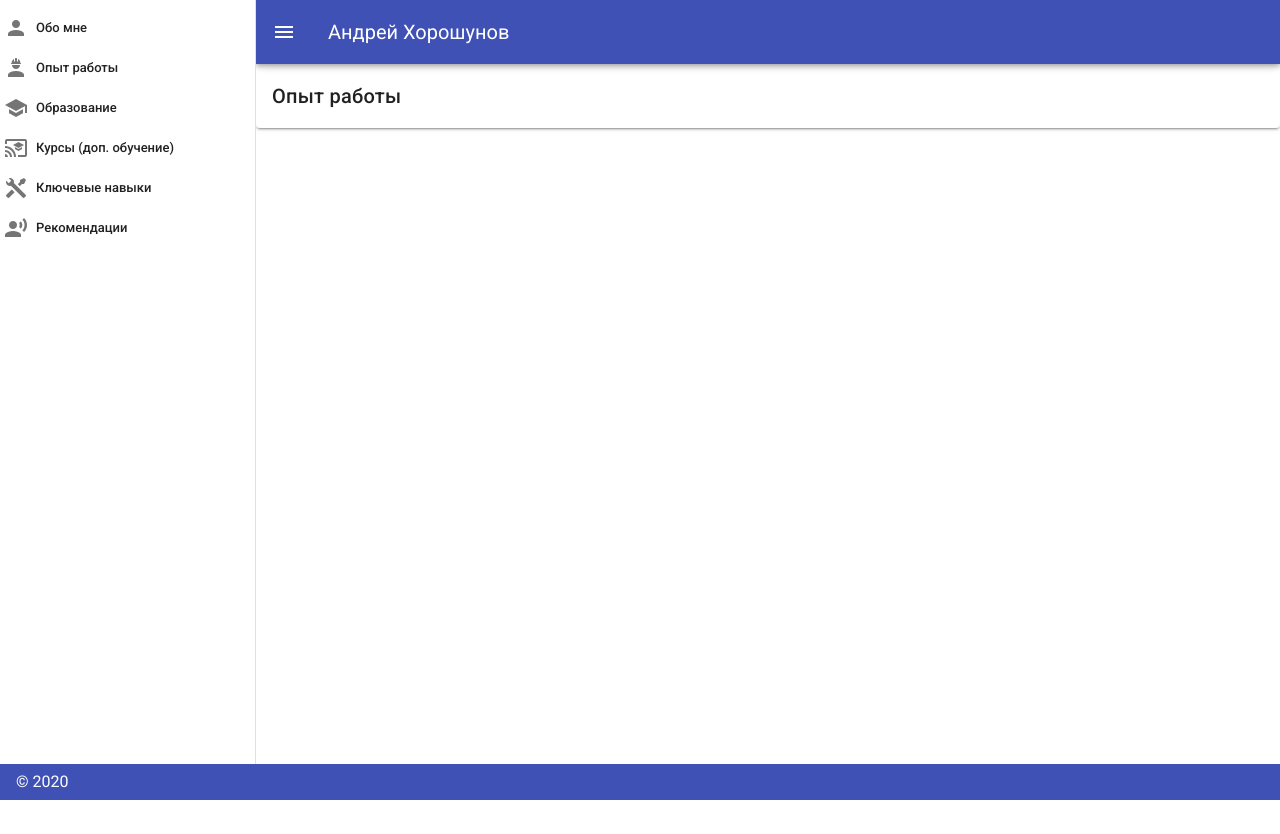
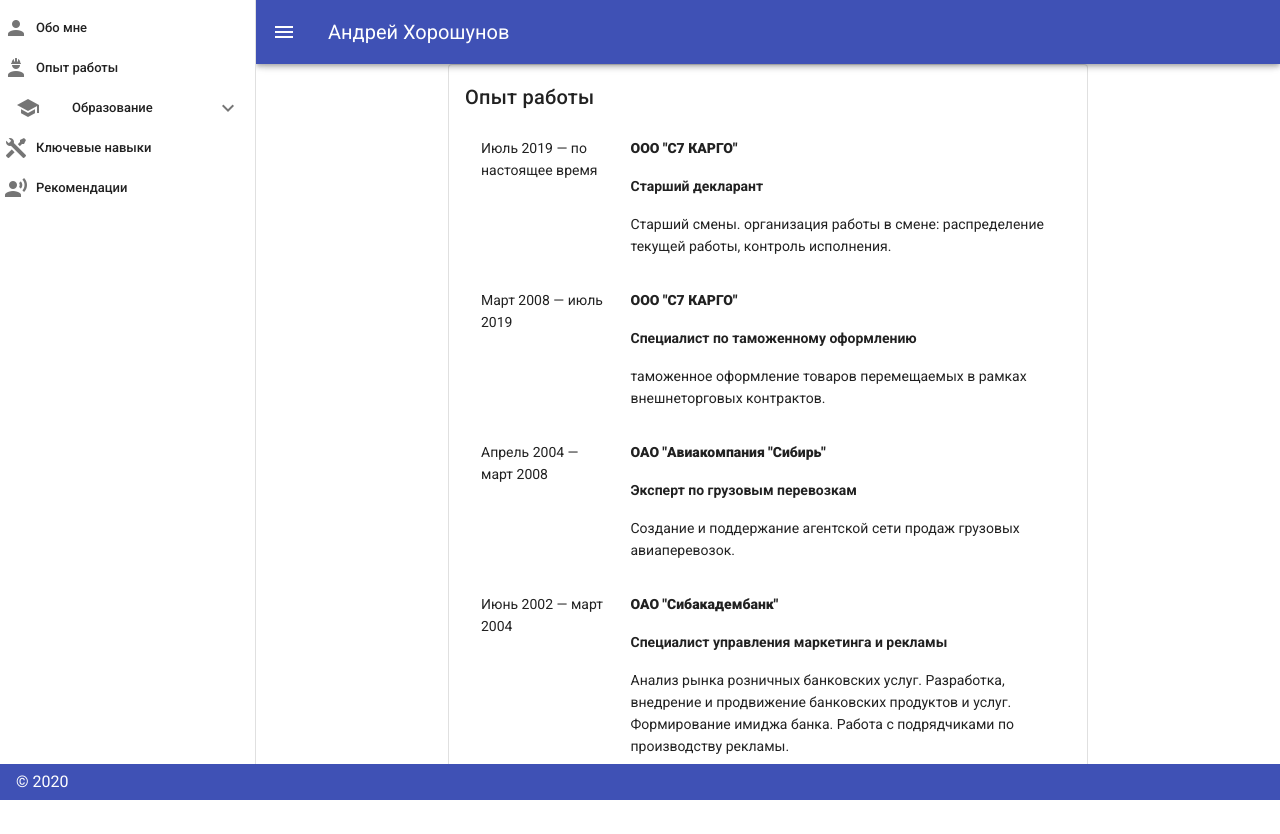
Before and after one commit to kh11884/resume, a Vue app: page /experience in a window 1280 px wide. Before the commit the page ends 800 px from the top, so only its background shows below. Built offline with nearby package versions, Linux system fonts and the light colour scheme.

Commit message:
Добавлен шаблон карточки со списком (опыт работы) на фронте.

```diff
--- a/src/App.vue
+++ b/src/App.vue
@@ -32,37 +32,46 @@
           </div>
         </v-list-item>
 
+        <v-list-group
+          prepend-icon="mdi-school"
+          no-action
+        >
+          <template v-slot:activator>
+            <v-list-item-title>Образование</v-list-item-title>
+          </template>
+
             <v-list-item link>
               <div>
                 <router-link tag="div" to="/study">
                   <v-row>
                     <v-icon>mdi-school</v-icon>
                     <v-list-item-content class="ml-2">
-                  <v-list-item-title>Образование</v-list-item-title>
+                      <v-list-item-title>Высшее образование</v-list-item-title>
                     </v-list-item-content>
                   </v-row>
                 </router-link>
               </div>
             </v-list-item>
 
-        <v-list-item>
+            <v-list-item link>
               <div>
                 <router-link tag="div" to="/additionalEducation">
                   <v-list-item-action>
                     <v-row>
                       <v-icon>mdi-cast-education</v-icon>
                       <v-list-item-content class="ml-2">
-                    <v-list-item-title>Курсы (доп. обучение)</v-list-item-title>
+                        <v-list-item-title>Доп.обучение</v-list-item-title>
                       </v-list-item-content>
                     </v-row>
                   </v-list-item-action>
                 </router-link>
               </div>
             </v-list-item>
+        </v-list-group>
 
         <v-list-item link>
           <div>
-            <router-link tag="div" to="/Skills">
+            <router-link tag="div" to="/skills">
               <v-list-item-action>
                 <v-row>
                   <v-icon>mdi-tools</v-icon>
@@ -75,7 +84,7 @@
           </div>
         </v-list-item>
 
-        <v-list-item>
+        <v-list-item link>
           <div>
             <router-link tag="div" to="/recommendations">
               <v-list-item-action>
@@ -127,5 +136,5 @@
     data: () => ({
       drawer: null,
     }),
-  };
+  }
 </script>
--- a/src/views/Experience.vue
+++ b/src/views/Experience.vue
@@ -1,12 +1,79 @@
 <template>
-    <v-card>
-      <v-card-title>Опыт работы</v-card-title>
-    </v-card>
+  <v-card
+    class="mx-auto"
+    max-width="640"
+    outlined>
+    <v-card-title>Опыт работы</v-card-title>
+    <v-card-text>
+      <v-list v-for="row in rows">
+        <v-list-item>
+          <v-row>
+            <v-col cols="3">{{row.date}}</v-col>
+            <v-col>
+              <p class="font-weight-black">{{row.place}}</p>
+              <p class="font-weight-bold">{{row.position}}</p>
+              <p>{{row.responsibility}}</p>
+            </v-col>
+          </v-row>
+        </v-list-item>
+      </v-list>
+    </v-card-text>
+  </v-card>
 </template>
 
 <script>
   export default {
-    name: 'Experience'
+    name: 'Experience',
+    data () {
+      return {
+        rows: [
+          {
+            date: 'Июль 2019 — по настоящее время',
+            place: 'ООО "С7 КАРГО"',
+            position: 'Старший декларант',
+            responsibility: 'Старший смены. организация работы в смене: распределение текущей работы, контроль исполнения.'
+          },
+          {
+            date: 'Март 2008 — июль 2019',
+            place: 'ООО "С7 КАРГО"',
+            position: 'Специалист по таможенному оформлению',
+            responsibility: 'таможенное оформление товаров перемещаемых в рамках внешнеторговых контрактов.'
+          },
+          {
+            date: 'Апрель 2004 — март 2008',
+            place: 'ОАО "Авиакомпания "Сибирь"',
+            position: 'Эксперт по грузовым перевозкам',
+            responsibility: 'Создание и поддержание агентской сети продаж грузовых авиаперевозок.'
+          },
+          {
+            date: 'Июнь 2002 — март 2004',
+            place: 'ОАО "Сибакадембанк"',
+            position: 'Специалист управления маркетинга и рекламы',
+            responsibility: 'Анализ рынка розничных банковских услуг. Разработка, внедрение и продвижение банковских продуктов и услуг. Формирование имиджа банка. Работа с подрядчиками по производству рекламы.'
+          }
+        ],
+        testField: 0,
+      }
+    },
+    methods: {
+      getWeekCapacity: function () {
+        this.showSpinner = true
+        var self = this
+        self.showWeekCapacity = false
+        $.ajax({
+          type: 'POST',
+          url: '/capacityCalculator/getWeekCapacity',
+          contentType: 'application/json'
+        }).done(function (responce) {
+          self.rows = responce
+          self.showWeekCapacity = true
+        }).fail(function () {
+          self.errorMessage = 'The request could not be completed, please try again later.'
+        }).always(function () {
+          self.showSpinner = false
+        })
+      }
+    },
   }
 </script>
 
```
Also changed, not shown: src/assets/photo.jpg (deleted). Lines whose indentation alone changed are shown as unchanged.
